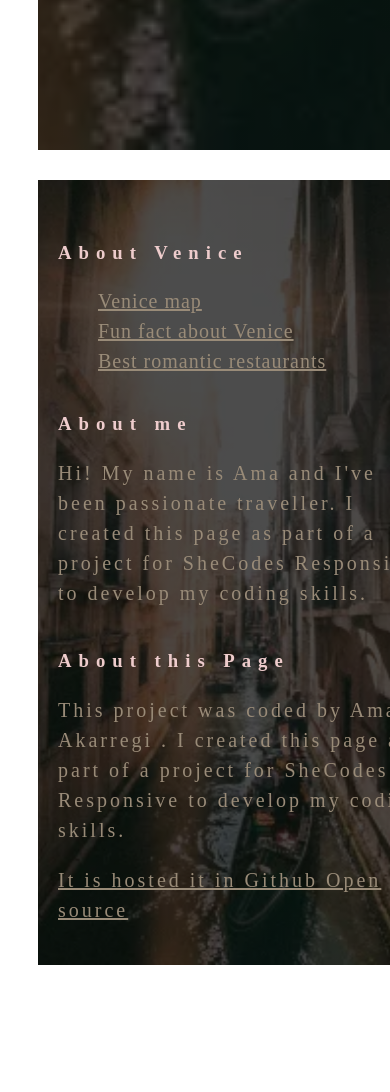
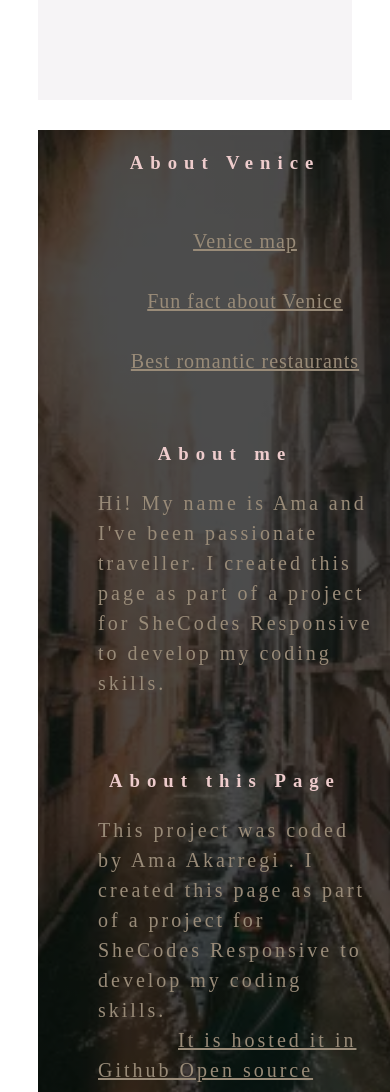
Before and after one commit to akarreg/venice--responsive, a plain HTML site: page index.html in a window 390 px wide. Shown: the part 2880-3972 px from the top of the page. Before the commit the page ends 3875 px from the top, so only its background shows below. Drawn offline with Linux system fonts and the light colour scheme; a web font is replaced by a local one.

Commit message:
add responsive fix grids

```diff
--- a/src/style.css
+++ b/src/style.css
@@ -85,11 +85,12 @@ main p {
 }
 .grid {
   display: grid;
+  grid-gap: 30px;
 }
 .grid-col-2 {
   grid-template-columns: 1fr 1fr;
 }
-section {
+footer .grid {
   max-width: 1400px;
 
   background-image: linear-gradient(rgba(0, 0, 0, 0.7), rgba(0, 0, 0, 0.7)),
@@ -99,8 +100,9 @@ section {
   background-repeat: no-repeat;
   width: 100%;
   color: rgb(238, 204, 204);
-  padding: 40px 20px;
+  padding: 0px;
   aspect-ratio: 32/9;
+  margin: 0 px;
 }
 .grid-col-3 {
   grid-template-columns: 1fr 2fr 2fr;
@@ -115,6 +117,8 @@ footer li {
 }
 footer h3 {
   letter-spacing: 7px;
+  display: block;
+  text-align: center;
 }
 
 footer a,
@@ -145,4 +149,14 @@ p {
   .img-responsives {
     max-width: 100%;
   }
+  footer li {
+    text-align: center;
+  }
+  footer p {
+    margin-left: 60px;
+    margin-right: 36px;
+  }
+  footer a {
+    margin-left: 80px;
+  }
 }
```
Also changed, not shown: index.html (+4 -2 lines), 1 other file.
